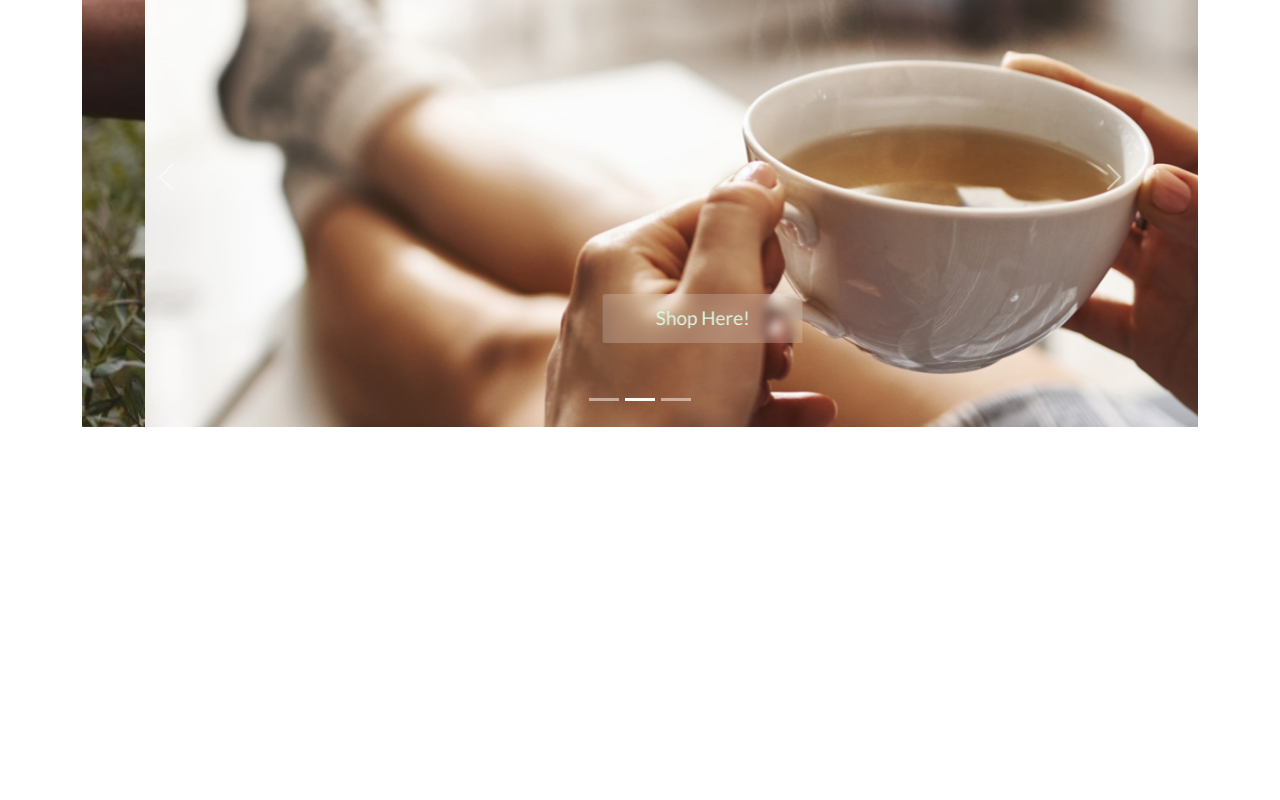
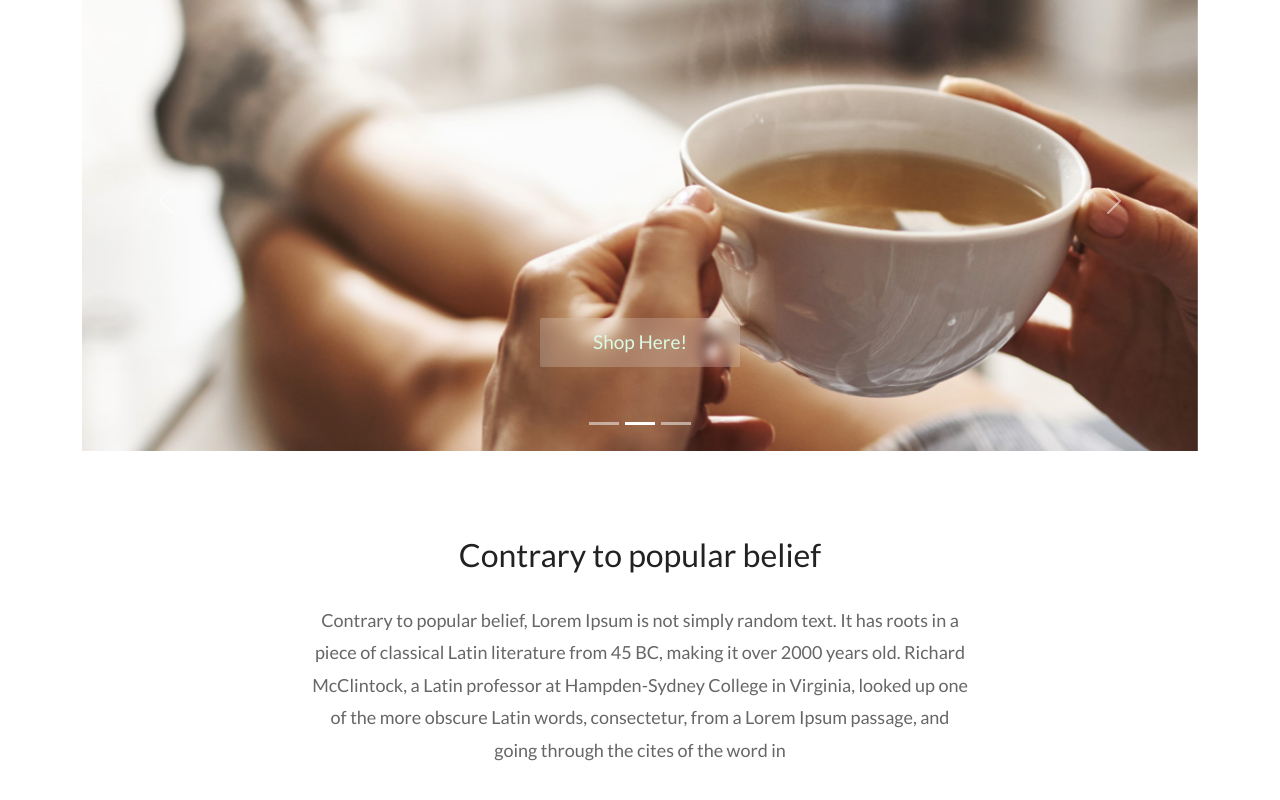
Before and after one commit to OleksandrChervinskyi/dry_box, a React (Create React App) app: page / in a window 1280 px wide. Shown: the part 342-1142 px from the top of the page. Before the commit the page ends 854 px from the top, so only its background shows below. Built offline with nearby package versions, Linux system fonts and the light colour scheme.

Commit message:
add offer-text + slices

```diff
--- a/src/app/store.js
+++ b/src/app/store.js
@@ -1,8 +1,15 @@
-import {configureStore} from "@reduxjs/toolkit";
+import {combineReducers, configureStore} from "@reduxjs/toolkit";
 import headerSlice from "../features/header/headerSlice";
+import offerTextSlice from '../features/home-page/offer-text/offer-textSlice'
+import carouselSlice from '../features/home-page/carousel/carouselSlice'
+
 
 export const store = configureStore({
     reducer: {
-        header: headerSlice
+        header: headerSlice,
+        mainPage: combineReducers({
+            carousel: carouselSlice,
+            offerText: offerTextSlice,
+        })
     }
 })
--- a/src/features/header/header.module.css
+++ b/src/features/header/header.module.css
@@ -94,7 +94,7 @@
 }
 
 .title h1 {
-    font-size: 2.75em;
+    font-size: 4em;
     text-transform: uppercase;
     letter-spacing: 13px;
     margin-bottom: 15px;
--- /dev/null
+++ b/src/features/home-page/carousel/carouselSlice.js
@@ -0,0 +1,16 @@
+import {createSlice} from "@reduxjs/toolkit";
+
+const CarouselSlice = createSlice({
+    name: 'carousel',
+    initialState: {
+        allImg: []
+    },
+    reducers: {
+        changeArrayImg(state, actions) {
+            state.allImg = actions.payload
+        }
+    }
+})
+
+export const {changeArrayImg} = CarouselSlice.actions
+export default CarouselSlice.reducer
--- a/src/features/home-page/carusel/index.js
+++ b/src/features/home-page/carousel/index.js
@@ -1,5 +1,5 @@
 import {Carousel, Container} from "react-bootstrap";
-import style from './carusel.module.css'
+import style from './carousel.module.css'
 import tea1 from "../../../tea1.jpg";
 import tea2 from "../../../tea2.jpg";
 import tea3 from "../../../tea3.jpeg";
--- a/src/features/home-page/index.js
+++ b/src/features/home-page/index.js
@@ -1,5 +1,6 @@
 import {Header} from "../header";
-import {Carusel} from "./carusel";
+import {Carusel} from "./carousel";
+import {OfferText} from "./offer-text";
 
 export const HomePage = () => {
 
@@ -7,6 +8,7 @@ export const HomePage = () => {
         <>
             <Header/>
             <Carusel/>
+            <OfferText/>
         </>
     )
 }
--- /dev/null
+++ b/src/features/home-page/offer-text/index.js
@@ -0,0 +1,28 @@
+import {Col, Container, Row} from "react-bootstrap";
+import style from './offer-text.module.css'
+import {useSelector} from "react-redux";
+
+export const OfferText = () => {
+
+    const {mainPage: {offerText: {title, body}}} = useSelector(store => store)
+
+    return (
+        <section className={style.section}>
+            <Container>
+                <Row>
+                    <Col>
+                        <div className={style.main}>
+                            <h2>
+                                {title}
+                            </h2>
+                            <p>
+                                {body}
+                            </p>
+                        </div>
+                    </Col>
+                </Row>
+            </Container>
+        </section>
+
+    )
+}
--- /dev/null
+++ b/src/features/home-page/offer-text/offer-text.module.css
@@ -0,0 +1,20 @@
+.section {
+    padding-bottom: 80px;
+}
+
+.main {
+    display: flex;
+    flex-direction: column;
+    align-items: center;
+}
+
+.main h2 {
+    margin-bottom: 30px;
+}
+
+.main p {
+    font-size: 18px;
+    max-width: 660px;
+    line-height: 1.8em;
+    text-align: center;
+}
--- /dev/null
+++ b/src/features/home-page/offer-text/offer-textSlice.js
@@ -0,0 +1,23 @@
+import {createSlice} from "@reduxjs/toolkit";
+
+const OfferTextSlice = createSlice({
+    name: 'offer-text',
+    initialState: {
+        title: 'Contrary to popular belief',
+        body: 'Contrary to popular belief, Lorem Ipsum is not simply random text. ' +
+            'It has roots in a piece of classical Latin literature from 45 BC, making it over 2000 years old. ' +
+            'Richard McClintock, a Latin professor at Hampden-Sydney College in Virginia, looked up one of the more ' +
+            'obscure Latin words, consectetur, from a Lorem Ipsum passage, and going through the cites of the word in '
+    },
+    reducers: {
+        changeOfferTextTitle(state, action) {
+            state.title = action.payload
+        },
+        changeOfferTextBody(state, action) {
+            state.title = action.payload
+        }
+    }
+})
+
+export const {changeOfferTextTitle, changeOfferTextBody} = OfferTextSlice.actions
+export default OfferTextSlice.reducer
```
Also changed, not shown: src/features/home-page/carousel/carousel.module.css (renamed from src/features/home-page/carusel/carusel.module.css).
